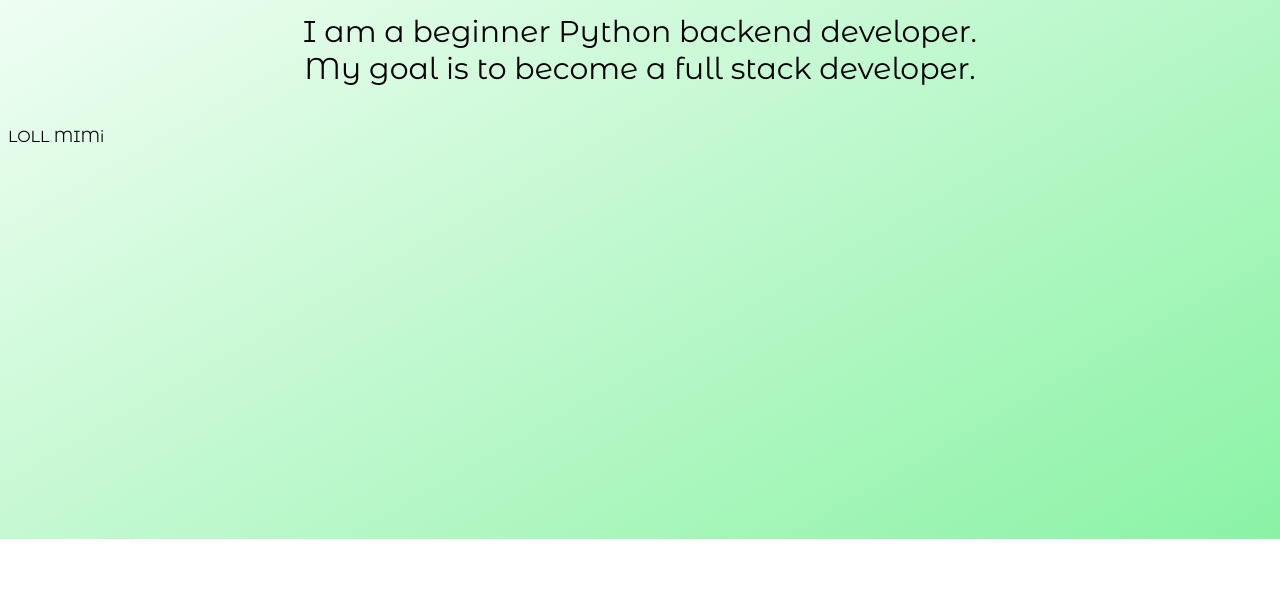
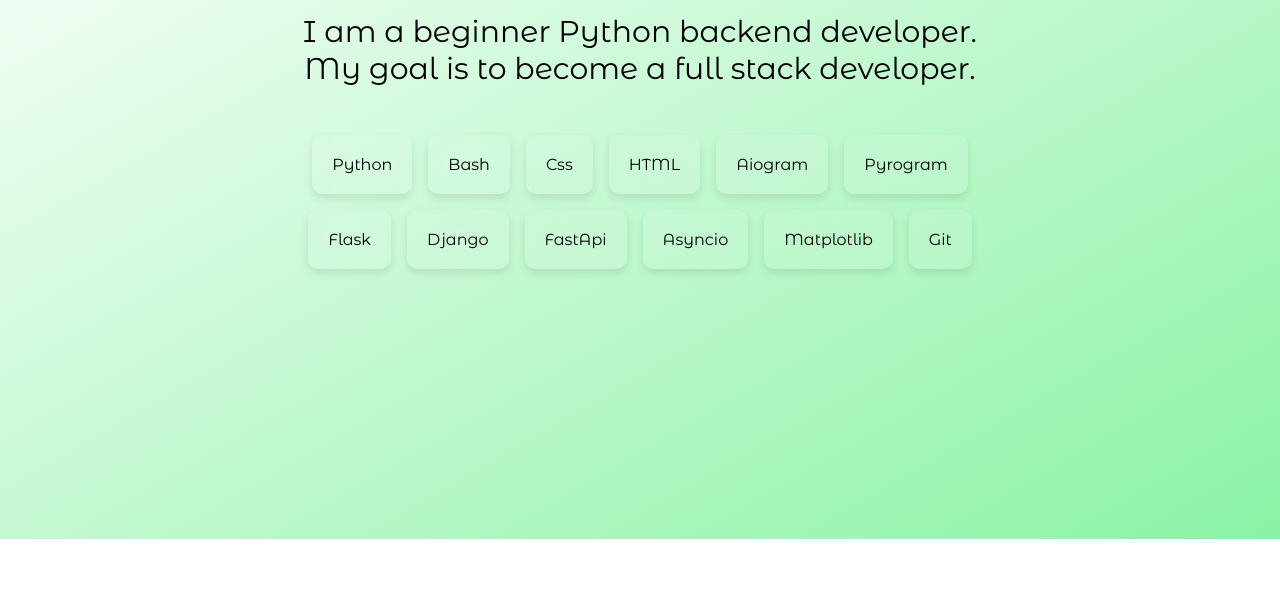
Before and after one commit to pydrag0n/pydrag0n.github.io, a plain HTML site: page index.html in a window 1280 px wide. Shown: the part 197-800 px from the top of the page. Drawn offline with Linux system fonts and the light colour scheme.

Commit message:
new styles

```diff
--- a/index.html
+++ b/index.html
@@ -1,16 +1,17 @@
 <!DOCTYPE html>
 <html lang="en">
+
 <head>
     <meta charset="UTF-8">
     <meta name="viewport" content="width=device-width, initial-scale=1.0">
     <title>pydragon</title>
     <link rel="stylesheet" href="static/css/style.css">
 </head>
+
 <body>
     <div class="main-container">
         <div class="header">
             <button onclick="scrollToSection('about_me')">home</button>
-        <button onclick="scrollToSection('stack')">stack</button>
             <button onclick="scrollToSection('contact')" style="margin-right: 30px;">contact</button>
         </div>
 
@@ -19,28 +20,44 @@
 
                 <span class="hello">hello username</span>
                 <br>
-            <span class="info">I am a beginner Python backend developer. <br>My goal is to become a full stack developer.</span>
+                <span class="info">I am a beginner Python backend developer.
+                    <br>My goal is to become a full stack developer.</span>
             </div>
-        <div class="move_list">
-            <div class="stack_move_group">
-                <div class="stack_item">
-                    <span>LOLL</span>
-                    <span>MIMi</span>
+
+            <div class="stack-container">
+                <div class="teh-group">
+                    <div class="teh-item">Python</div>
+                    <div class="teh-item">Bash</div>
+                    <div class="teh-item">Css</div>
+                    <div class="teh-item">HTML</div>
+                    <div class="teh-item">Aiogram</div>
+                    <div class="teh-item">Pyrogram</div>
                 </div>
+                <div class="teh-group">
+                    <div class="teh-item">Flask</div>
+                    <div class="teh-item">Django</div>
+                    <div class="teh-item">FastApi</div>
+                    <div class="teh-item">Asyncio</div>
+                    <div class="teh-item">Matplotlib</div>
+                    <div class="teh-item">Git</div>
                 </div>
+
             </div>
+            <div class="contact">
+                <div class="tg"></div>
+                <div class="github"></div>
+
+            </div>
+
+    </div>
+
+
 
     </section>
 
 
 
     </div>
-    <!-- <section id="stack">
-        <div class="stack">
-            <span>My stack</span>
-        </div>
-    </section> -->
-
     <section id="contact"></section>
 
 </body>
@@ -55,4 +72,5 @@
     }
 
 </script>
+
 </html>
--- a/static/css/style.css
+++ b/static/css/style.css
@@ -2,10 +2,6 @@
 * {
     font-family: 'Montserrat Alternates';
 }
-/*
-body {
-    margin: 0 0;
-} */
 
 body {
     overflow-x: hidden;
@@ -38,8 +34,9 @@
     position: fixed;
     top: 0;
     width: 100%;
-    backdrop-filter: blur(5px);
-
+    background-color: rgba(37, 37, 37, 0.521);
+    backdrop-filter: blur(20px);
+    z-index: 100;
 }
 
 .header > button{
@@ -57,21 +54,9 @@
 }
 
 .header > button:hover{
-    color: rgb(255, 123, 0);
+    color: rgb(255, 255, 255);
     transition: background-color 0.3s ease, color 0.3s ease;
 }
-
-/* .header > div.img-content {
-    display: flex;
-    justify-content: left;
-    align-items: flex-start;
-} */
-
-/* .header > div.img-content img {
-    border-radius: 50%;
-    width: 30px;
-
-}  */
 .about_me {
     margin-top: 100px;
     margin-bottom: 40px;
@@ -97,6 +82,31 @@
     font-size: 30px;
 }
 
+.stack-container {
+    display: flex;
+    justify-content: center;
+    align-items: center;
+    flex-direction: column;
+}
+
+.teh-group {
+    display: flex;
+    flex-direction: row;
+}
+.teh-item {
+    padding: 20px;
+    margin:8px;
+    backdrop-filter: blur(40px);
+    background-color: rgba(255, 255, 255, 0.1);
+    border-radius: 10px;
+    box-shadow: 0 4px 8px rgba(0, 0, 0, 0.1);
+    transition: box-shadow 0.5s ease;
+}
+
+.teh-item:hover {
+    box-shadow: 0 4px 8px rgba(255, 0, 0, 0.2);
+    cursor: pointer;
+}
 
 ::-webkit-scrollbar {
     width: 0px;
```
Lines whose indentation alone changed are shown as unchanged.
